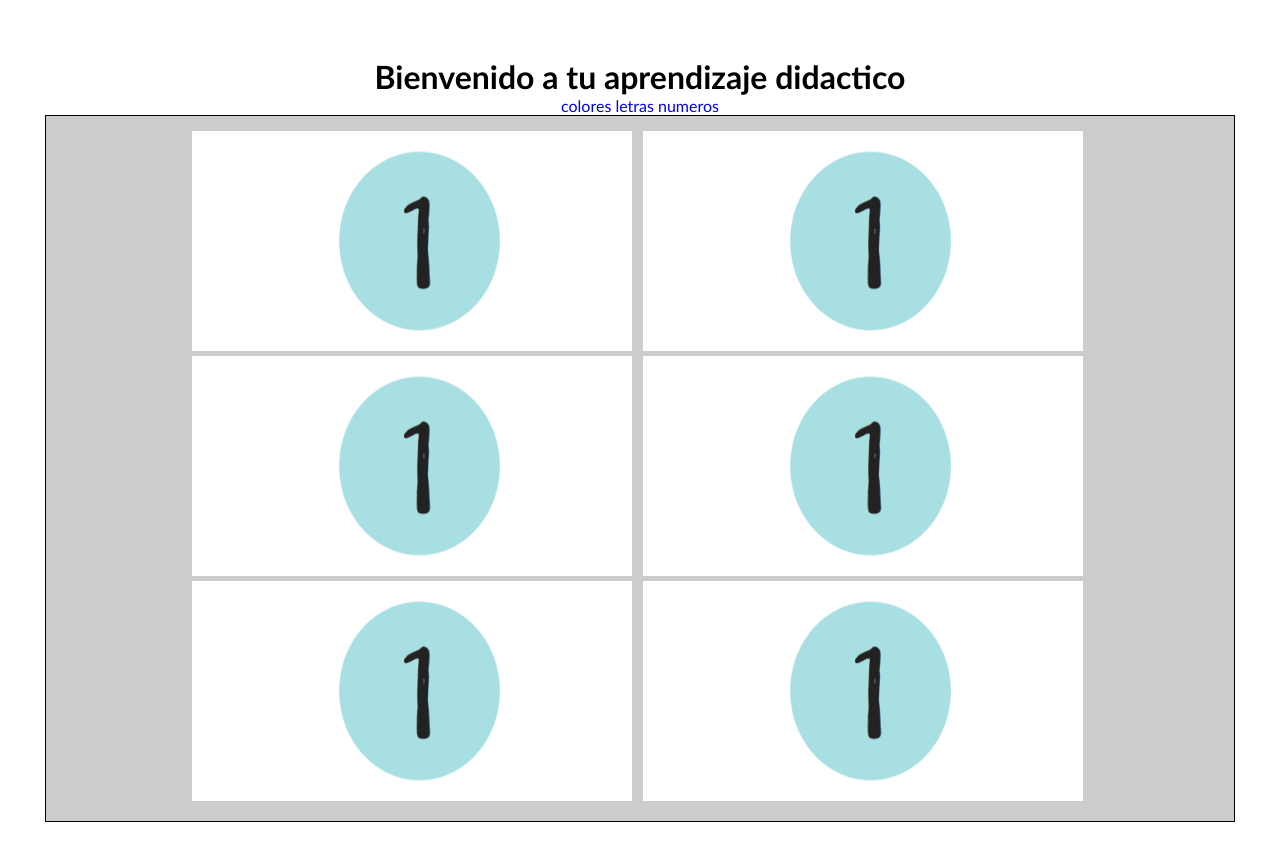
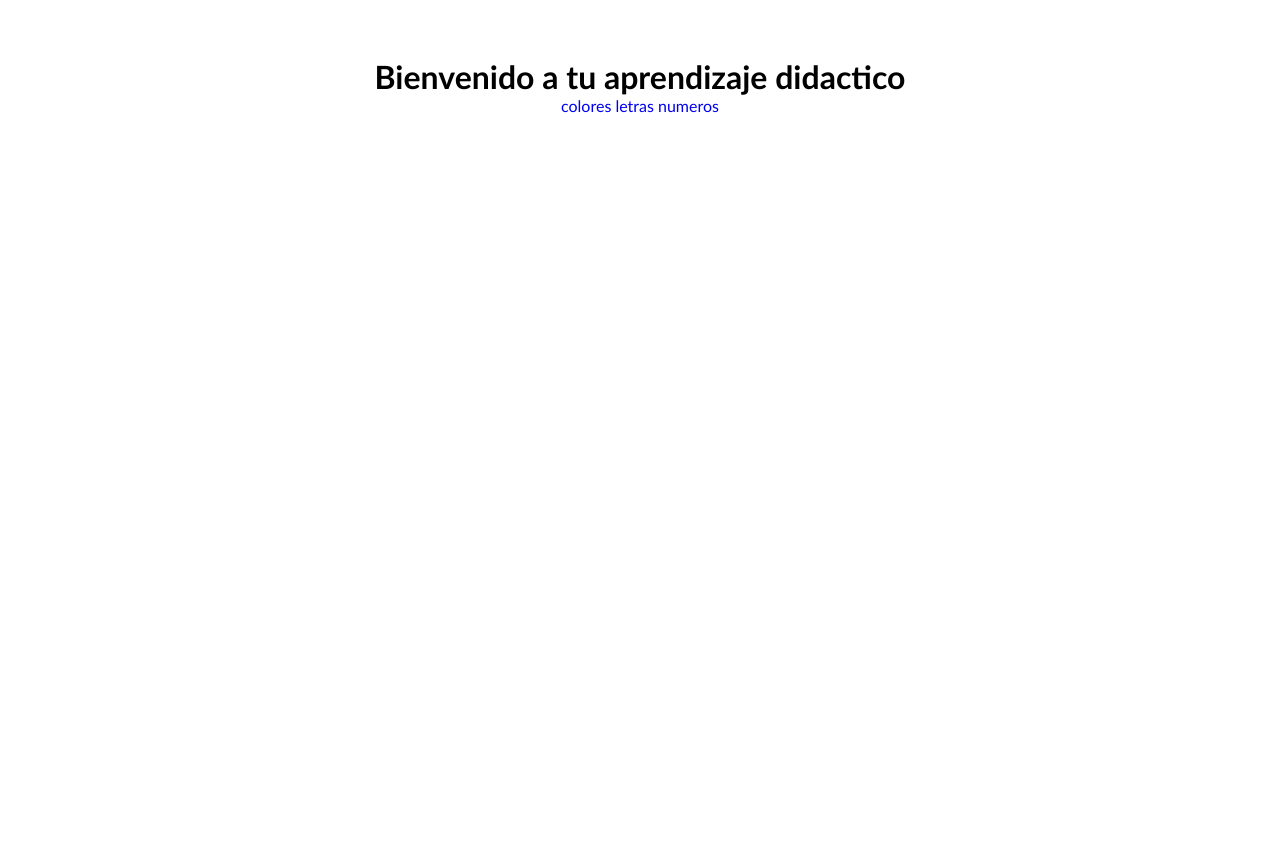
Before and after one commit to edixon-5/prototipo-2, a plain HTML site: page prototipo/web/index.html in a window 1280 px wide. Shown: the part 91-952 px from the top of the page. After the commit the page ends 800 px from the top, so only its background shows below. Drawn offline with Linux system fonts and the light colour scheme.

Commit message:
index.html

```diff
--- a/prototipo/web/index.html
+++ b/prototipo/web/index.html
@@ -36,17 +36,5 @@
     <a href="colores.html">colores</a>
     <a href="letras.html">letras</a>
     <a href="numeros.html">numeros</a>
-  <div class="tablero">
-    <div class="cartas">
-      <img  class= carta1 src="images/numero-1.png" height="220" width="440">
-      <img class= carta2 src="images/numero-1.png" height="220" width="440">
-      <img class= carta3 src="images/numero-1.png" height="220" width="440">
-      <img class= carta4 src="images/numero-1.png" height="220" width="440">
-      <img class= carta5 src="images/numero-1.png" height="220" width="440">
-      <img class= carta6 src="images/numero-1.png" height="220" width="440">
-    </div>
-  </div>
-
-
 
   <script src="index.js"></script>
```
